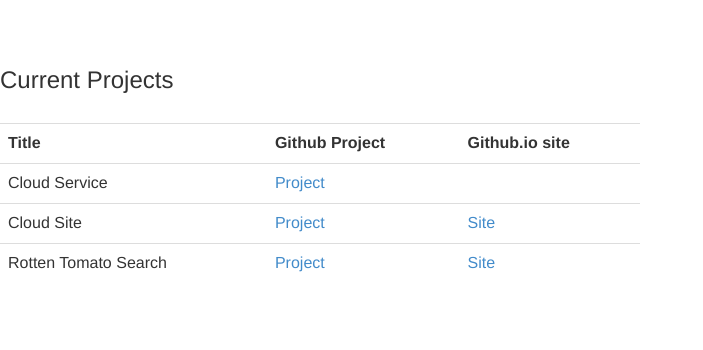
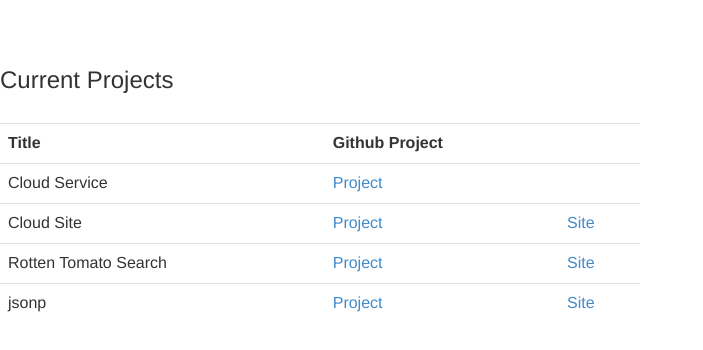
Before and after one commit to dankahle/dankahle.github.io, a plain HTML site: page index.html in a window 1280 px wide. Shown: the part 56-406 px from the top of the page, without its empty margins (0-703 px from the left). Drawn offline with Linux system fonts and the light colour scheme.

Commit message:
added jsonp

```diff
--- a/index.html
+++ b/index.html
@@ -12,7 +12,7 @@
 		<tr>
 			<th>Title</th>
 			<th>Github Project</th>
-			<th>Github.io site</th>
+			<th></th>
 		</tr>
 		<tr>
 			<td>Cloud Service</td>
@@ -29,7 +29,15 @@
 			<td><a href="https://github.com/dankahle/RottenTomatoSearch">Project</a></td>
 			<td><a href="https://dankahle.github.io/RottenTomatoSearch">Site</a></td>
 		</tr>
+		<tr>
+			<td>jsonp</td>
+			<td><a href="https://github.com/dankahle/jsonp">Project</a></td>
+			<td><a href="http://desolate-reef-8955.herokuapp.com">Site</a></td>
+		</tr>
 	</table>
+
+
+
 
 </body>
 </html>
```
